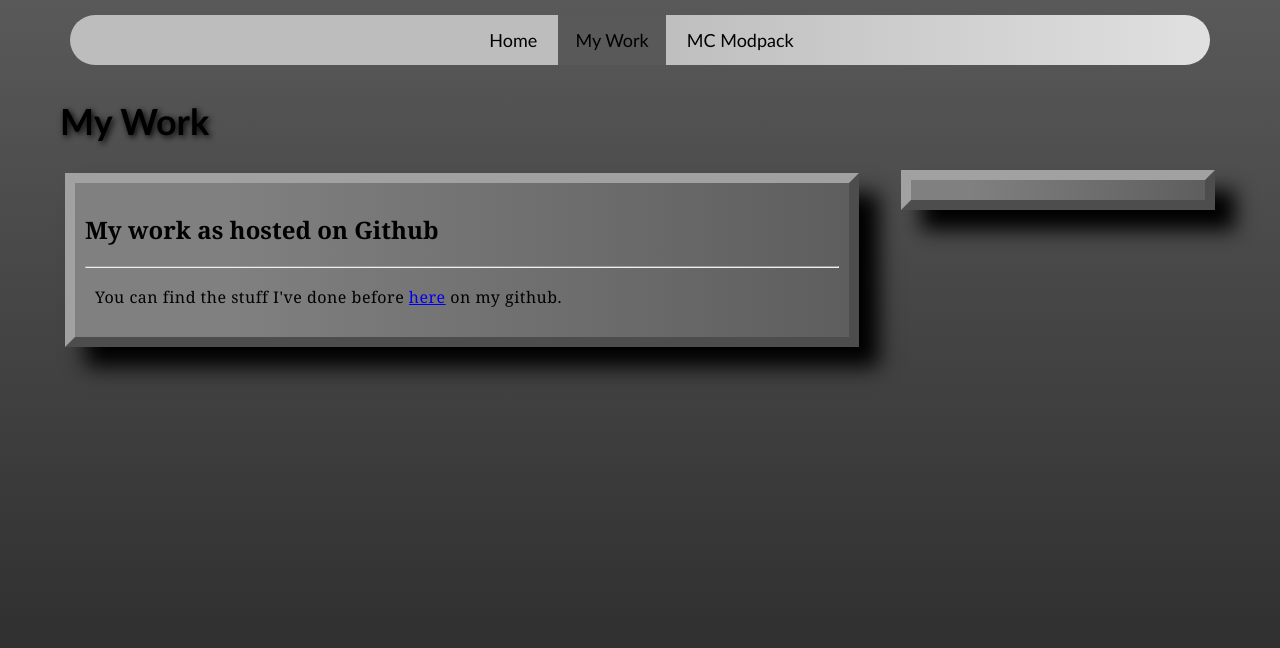
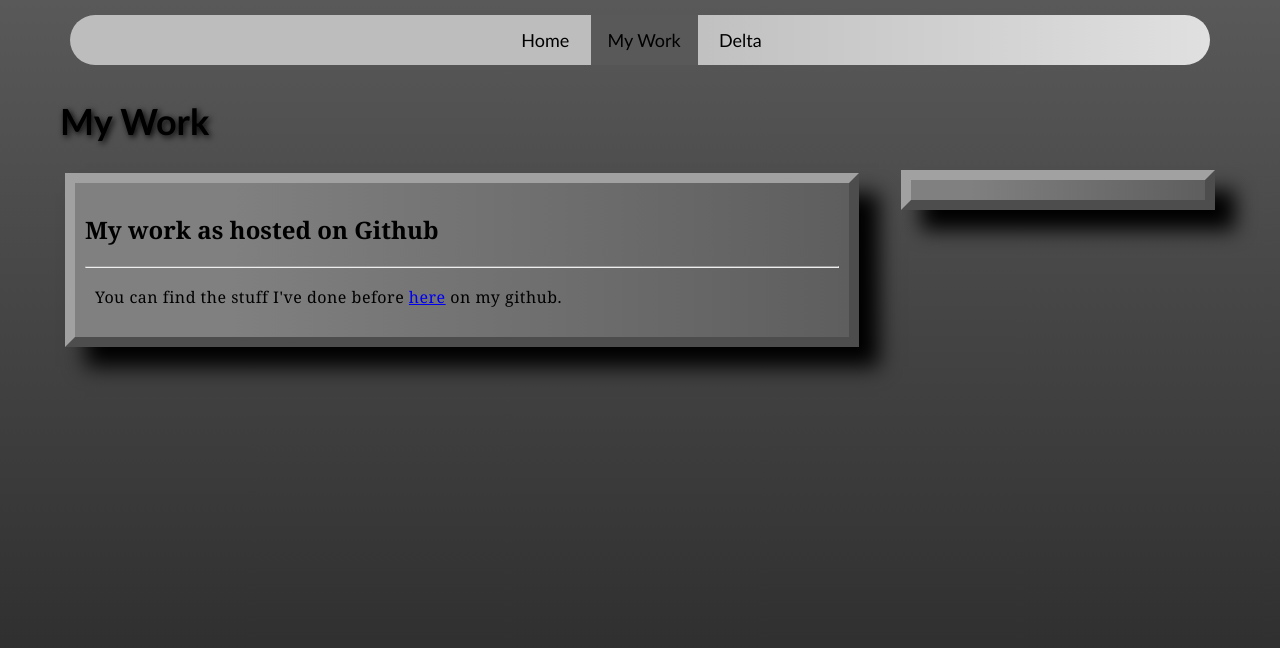
Before and after one commit to sorash/sorash.com, a plain HTML site: page github.html in a window 1280 px wide. Drawn offline with Linux system fonts and the light colour scheme.

Commit message:
fixed page nav in github page

```diff
--- a/github.html
+++ b/github.html
@@ -13,7 +13,7 @@
       <ul>
         <li><a href="index.html">Home</a></li>
 		<li><a class="current" href="github.html">My Work</a></li>
-		<li><a href="modpack.html">MC Modpack</a></li>
+		<li><a href="http://delta.sorash.com">Delta</a></li>
       </ul>
     </nav>
 
```
